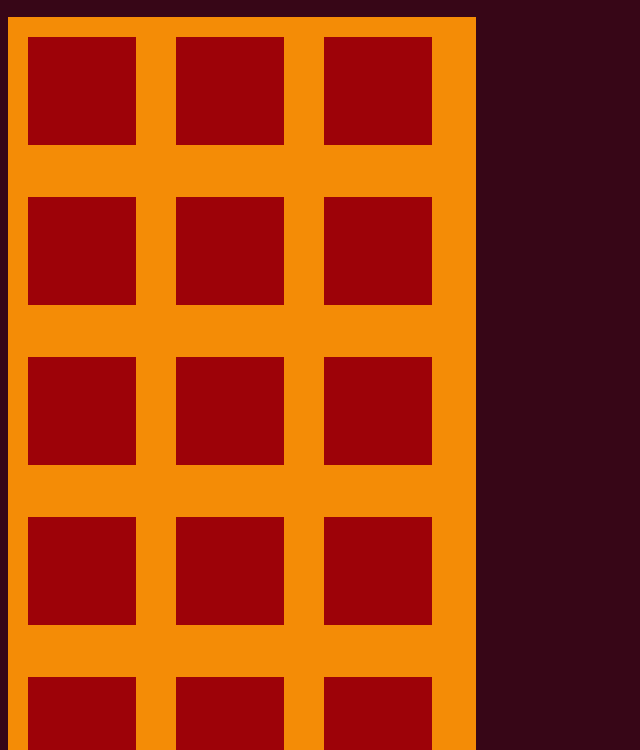
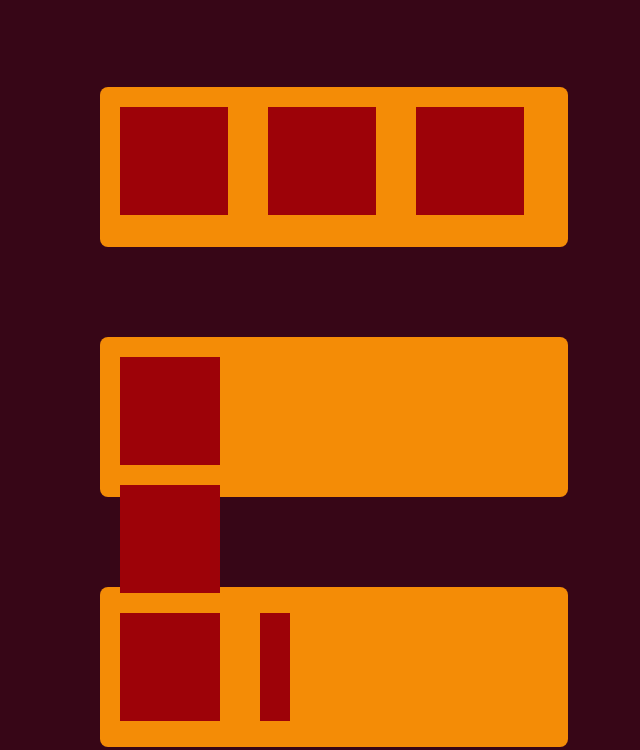
Before and after one commit to Taimmesia/flexbox2, a plain HTML site: page index.html in a window 1280 px wide. Shown: the part 50-800 px from the top of the page, without its empty margins (0-640 px from the left). Drawn offline with Linux system fonts and the light colour scheme.

Commit message:
added flex comands

```diff
--- a/css/index.css
+++ b/css/index.css
@@ -7,11 +7,14 @@ body {
 .container {
   max-width: 468px;
   height: 160px;
+  margin: 90px 26px 20px 92px;
   display: flex;
   background-color: #f48c06;
+  border: #f48c06;
+  border-radius: 8px;
 }
 
-.card__start {
+.card {
   max-width: 78px;
   width: 100%;
   height: 78px;
@@ -20,20 +23,12 @@ body {
   background-color: #9d0208;
 }
 
-.card__centre {
-  max-width: 78px;
-  width: 100%;
-  height: 78px;
-  margin: 20px;
-  padding: 15px;
-  background-color: #9d0208;
+.container1 {
+  justify-content: flex-start;
 }
 
-.card__end {
-  max-width: 78px;
-  width: 100%;
-  height: 78px;
-  margin: 20px;
-  padding: 15px;
-  background-color: #9d0208;
+.container3 {
+  display: flex;
+  justify-content: flex-end;
+  align-items: center;
 }
--- a/index.html
+++ b/index.html
@@ -11,46 +11,49 @@
   </header>
   <body>
     <div> <p class="all_containers">
-        <section>
-           <div class="container container_one">
-        <div class="card__start"></div>
-        <div class="card__centre"></div>
-        <div class="card__end"></div>
+        <section class="container1">
+           <div class="container">
+        <div class="card"></div>
+        <div class="card"></div>
+        <div class="card"></div>
       </div>
         </section>
         <section>
-           <div class="container container_two">
-        <div class="card__start"></div>
-        <div class="card__centre"></div>
-        <div class="card__end"></div>
+           <div class="container">
+          <div class="container2">
+        <div class="card"></div>
+        <div class="card"></div>
+        <div class="card"></div></div>
       </div>
         </section>
         <section>
-           <div class="container container_three">
-        <div class="card__start"></div>
-        <div class="card__centre"></div>
-        <div class="card__end"></div>
+           <div class="container">
+            <div class="container3">
+        <div class="card"></div>
+        <div class="card"></div>
+        <div class="card"></div></div>
       </div>
         </section>
 <section>
-           <div class="container container_four">
-        <div class="card__start"></div>
-        <div class="card__centre"></div>
-        <div class="card__end"></div>
+           <div class="container">
+            <div class="container4">
+        <div class="card"></div>
+        <div class="card"></div>
+        <div class="card"></div></div>
       </div>
         </section>
-        <section>
-           <div class="container container_five">
-        <div class="card__start"></div>
-        <div class="card__centre"></div>
-        <div class="card__end"></div>
+        <section class="container5">
+           <div class="container">
+        <div class="card"></div>
+        <div class="card"></div>
+        <div class="card"></div>
       </div>
         </section>
-        <section>
-           <div class="container container_six">
-        <div class="card__start"></div>
-        <div class="card__centre"></div>
-        <div class="card__end"></div>
+        <section class="container6">
+           <div class="container">
+        <div class="card"></div>
+        <div class="card"></div>
+        <div class="card"></div>
       </div>
         </section>
     </p></div>
```
